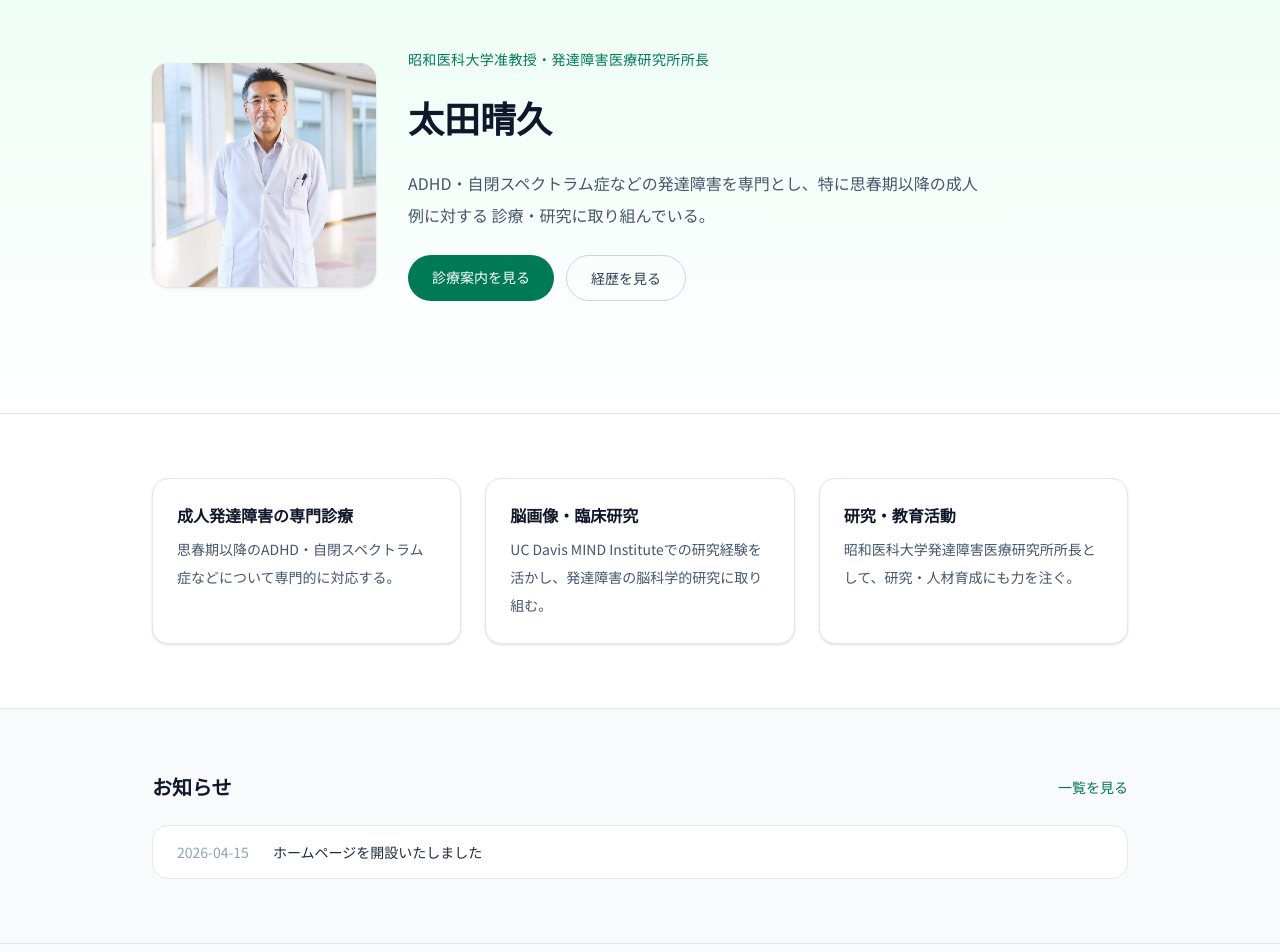
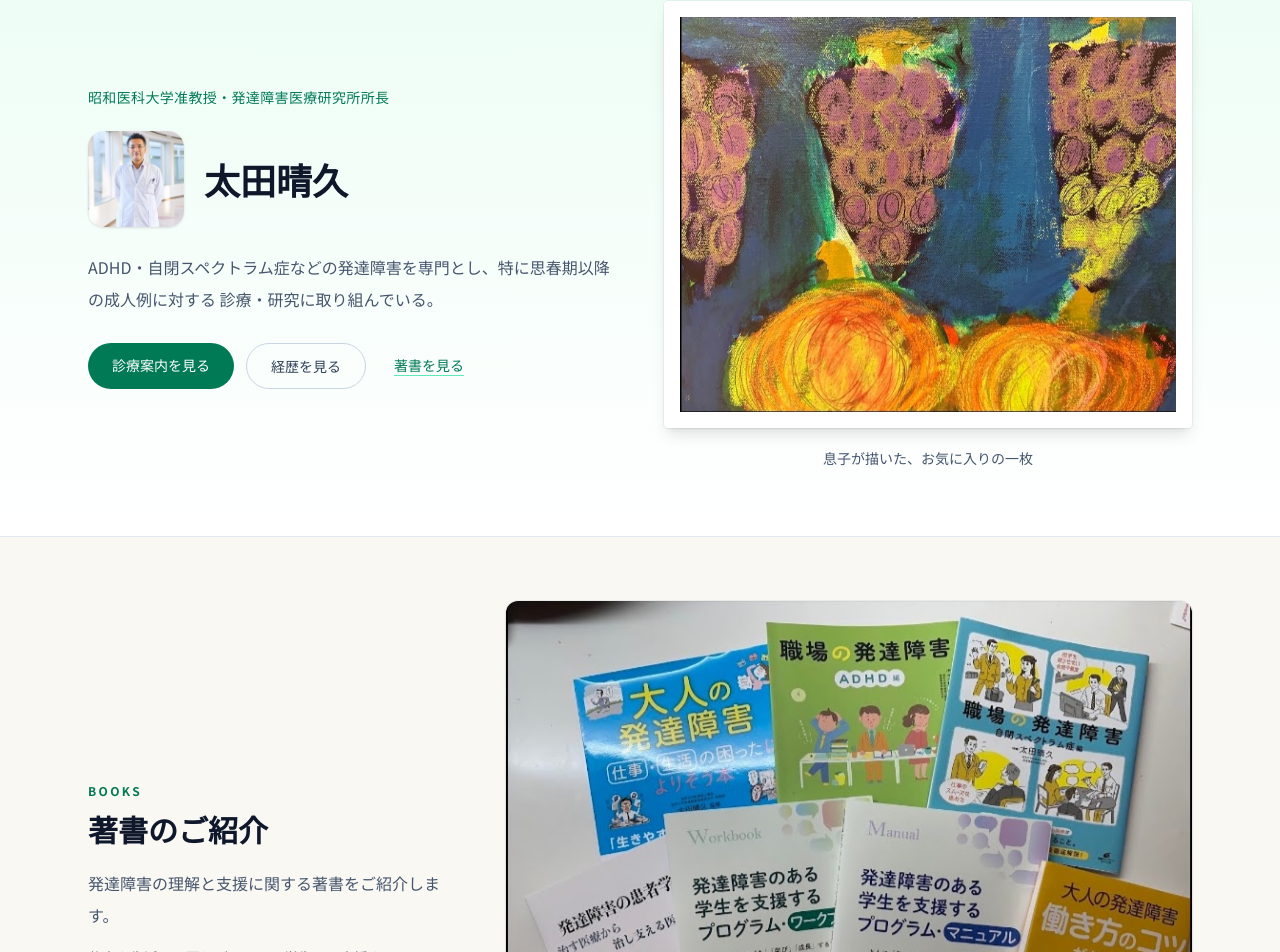
Before and after one commit to Coding-dotcom-cell/Haruhisa-Ota, a Next.js app: page / in a window 1280 px wide. Shown: the part 116-1068 px from the top of the page. Built offline with nearby package versions, Linux system fonts and the light colour scheme.

Commit message:
トップページに著書と息子の絵を掲載

```diff
--- a/src/app/page.tsx
+++ b/src/app/page.tsx
@@ -9,41 +9,50 @@ export default function Home() {
   return (
     <div>
       <section className="border-b border-slate-200 bg-gradient-to-b from-emerald-50 to-white">
-        <div className="mx-auto flex max-w-5xl flex-col gap-8 px-6 py-20 sm:flex-row sm:items-center sm:py-28">
-          <Image
-            src="/profile-top.webp"
-            alt={site.name}
-            width={224}
-            height={224}
-            className="h-40 w-40 shrink-0 rounded-2xl object-cover shadow-sm sm:h-56 sm:w-56"
-            priority
-          />
-          <div className="flex flex-col gap-6">
-            <p className="text-sm font-medium tracking-wide text-emerald-700">
-              {site.department}
-            </p>
-            <h1 className="max-w-2xl text-3xl font-bold leading-snug text-slate-900 sm:text-4xl">
-              {site.name}
-            </h1>
-            <p className="max-w-xl text-base leading-8 text-slate-600">
+        <div className="mx-auto grid max-w-6xl gap-10 px-6 py-10 lg:grid-cols-2 lg:items-center lg:gap-12 lg:py-16">
+          <div>
+            <p className="text-sm font-medium leading-7 tracking-wide text-emerald-700">{site.department}</p>
+            <div className="mt-5 flex items-center gap-5">
+              <Image src="/profile-top.webp" alt={site.name} width={96} height={96} className="h-20 w-20 shrink-0 rounded-2xl object-cover shadow-sm sm:h-24 sm:w-24" priority />
+              <h1 className="text-3xl font-bold leading-snug text-slate-900 sm:text-4xl">{site.name}</h1>
+            </div>
+            <p className="mt-6 max-w-xl text-base leading-8 text-slate-600">
               ADHD・自閉スペクトラム症などの発達障害を専門とし、特に思春期以降の成人例に対する
               診療・研究に取り組んでいる。
             </p>
-            <div className="flex flex-col gap-3 sm:flex-row">
-              <Link
-                href="/services"
-                className="rounded-full bg-emerald-700 px-6 py-3 text-center text-sm font-medium text-white transition-colors hover:bg-emerald-800"
-              >
-                診療案内を見る
-              </Link>
-              <Link
-                href="/profile"
-                className="rounded-full border border-slate-300 px-6 py-3 text-center text-sm font-medium text-slate-700 transition-colors hover:border-emerald-700 hover:text-emerald-700"
-              >
-                経歴を見る
-              </Link>
+            <div className="mt-7 flex flex-wrap gap-3">
+              <Link href="/services" className="rounded-full bg-emerald-700 px-6 py-3 text-center text-sm font-medium text-white transition-colors hover:bg-emerald-800">診療案内を見る</Link>
+              <Link href="/profile" className="rounded-full border border-slate-300 px-6 py-3 text-center text-sm font-medium text-slate-700 transition-colors hover:border-emerald-700 hover:text-emerald-700">経歴を見る</Link>
+              <a href="#books" className="rounded-full px-4 py-3 text-sm font-medium text-emerald-700 underline decoration-emerald-300 underline-offset-4 hover:text-emerald-900">著書を見る</a>
             </div>
           </div>
+          <figure className="min-w-0">
+            <div className="rounded-sm bg-white p-3 shadow-lg ring-1 ring-slate-900/5 sm:p-4">
+              <div className="relative aspect-[675/537] overflow-hidden bg-slate-100">
+                <Image src="/sons-artwork.jpg" alt="息子が描いた、紫色のぶどうと黄色やオレンジ色の果物の絵" width={675} height={956} sizes="(min-width: 1024px) 500px, 100vw" className="absolute left-0 h-auto w-full max-w-none" style={{ top: "-24.3948%" }} priority />
+              </div>
+            </div>
+            <figcaption className="mt-4 text-center text-sm leading-7 text-slate-600">息子が描いた、お気に入りの一枚</figcaption>
+          </figure>
+        </div>
+      </section>
+
+      <section id="books" aria-labelledby="books-heading" className="scroll-mt-24 border-b border-slate-200 bg-[#faf8f3]">
+        <div className="mx-auto grid max-w-6xl gap-8 px-6 py-12 sm:py-16 lg:grid-cols-[0.7fr_1.3fr] lg:items-center lg:gap-12">
+          <div>
+            <p className="text-xs font-semibold tracking-[0.2em] text-emerald-700">BOOKS</p>
+            <h2 id="books-heading" className="mt-3 text-2xl font-bold text-slate-900 sm:text-3xl">著書のご紹介</h2>
+            <p className="mt-5 text-base leading-8 text-slate-600">発達障害の理解と支援に関する著書をご紹介します。</p>
+            <p className="mt-3 text-sm leading-7 text-slate-600">仕事や生活での困りごとから、学生への支援まで。</p>
+          </div>
+          <figure className="min-w-0">
+            <div className="overflow-hidden rounded-xl bg-white shadow-sm ring-1 ring-slate-900/5">
+              <div className="relative aspect-[720/537] overflow-hidden">
+                <Image src="/books.jpg" alt="太田晴久の著書。大人の発達障害、職場の発達障害、発達障害のある学生を支援するプログラムなど" width={720} height={921} sizes="(min-width: 1024px) 620px, 100vw" className="absolute left-0 h-auto w-full max-w-none" style={{ top: "-27.0019%" }} />
+              </div>
+            </div>
+            <figcaption className="mt-3 text-sm leading-7 text-slate-500">発達障害の診療・支援に関する著書</figcaption>
+          </figure>
         </div>
       </section>
 
```
Also changed, not shown: public/books.jpg (added), public/sons-artwork.jpg (added).
